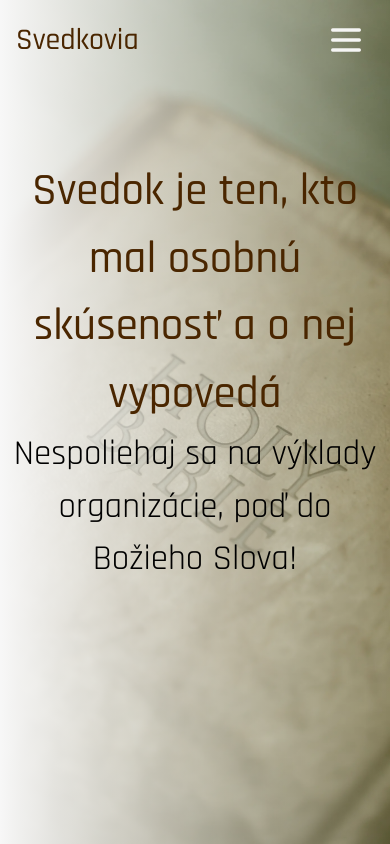
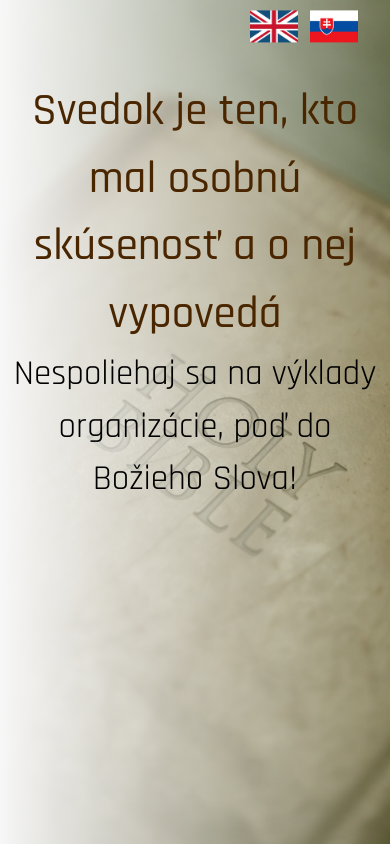
Before and after one commit to pkvarg/svedkovia.sk, a React (Vite) app: page / in a window 390 px wide. Shown: the top 844 px of the page. Built offline with nearby package versions, Linux system fonts and the light colour scheme.

Commit message:
menu home, content desc

```diff
--- a/index.html
+++ b/index.html
@@ -8,12 +8,14 @@
 
     <meta
       name="description"
-      content="svedkovia jehovovi, jehovovi svedkovia, jw, sekta, biblia"
+      content="svedkovia, Jehova, strážna veža, viera, Jehovisti, Ježiš
+      "
     />
     <meta property="og:title" content="svedkovia.sk" />
     <meta
       property="og:description"
-      content="svedkovia jehovovi, jehovovi svedkovia, jw, sekta, biblia"
+      content="svedkovia, Jehova, strážna veža, viera, Jehovisti, Ježiš
+      "
     />
     <meta property="og:image" content="https://svedkovia.sk/svedkovia.webp" />
     <meta property="og:url" content="https://svedkovia.sk" />
--- a/src/components/Footer.jsx
+++ b/src/components/Footer.jsx
@@ -58,9 +58,15 @@ const Footer = () => {
           </a>
           <p className='hidden lg:flex pb-4'>|</p>
 
-          <a href='https://jwfakty.sk' target='_blank'>
-            jwfakty.sk
-          </a>
+          {language === 'slovak' || language === 'czeh' ? (
+            <a href='https://jwfakty.sk' target='_blank'>
+              jwfakty.sk
+            </a>
+          ) : (
+            <a href='https://jwfacts.com' target='_blank'>
+              jwfacts.com
+            </a>
+          )}
         </div>
         <div className='flex justify-center text-[#8d8d8d] mt-2'>
           <a href='https://pictusweb.sk'>
--- a/src/components/HeaderHome.jsx
+++ b/src/components/HeaderHome.jsx
@@ -25,7 +25,7 @@ const HeaderHome = ({ language, setLanguage }) => {
               <LanguageBar language={language} setLanguage={setLanguage} />
             </div>
 
-            <div className='flex items-center justify-between py-3 md:flex lg:hidden'>
+            <div className='flex items-center justify-between py-3 hidden'>
               <a className='text-[30px] font-medium text-brown3' href='/'>
                 {content.headerTitle}
               </a>
--- a/src/pages/Home.jsx
+++ b/src/pages/Home.jsx
@@ -4,6 +4,7 @@ import CookieConsent from 'react-cookie-consent'
 import axios from 'axios'
 import Translation from '../Home.json'
 import { useStateContext } from '../context/StateContext'
+import LanguageBar from '../components/LanguageBar'
 
 const Home = () => {
   const { language, setLanguage } = useStateContext()
@@ -40,7 +41,10 @@ const Home = () => {
   return (
     <>
       <header className='hero-bg h-[100vh]'>
-        <HeaderHome language={language} setLanguage={setLanguage} />
+        <div className='flex lg:flex absolute top-2 right-8 lg:right-20'>
+          <LanguageBar language={language} setLanguage={setLanguage} />
+        </div>{' '}
+        {/* <HeaderHome language={language} setLanguage={setLanguage} /> */}
         <h1 className='text-[45px] text-brown3 text-center pt-[20%] lg:pt-[5%]'>
           {content.heroTitle}
           {/* Svedok je ten, kto mal osobnú skúsenosť a o nej vypovedá */}
```
